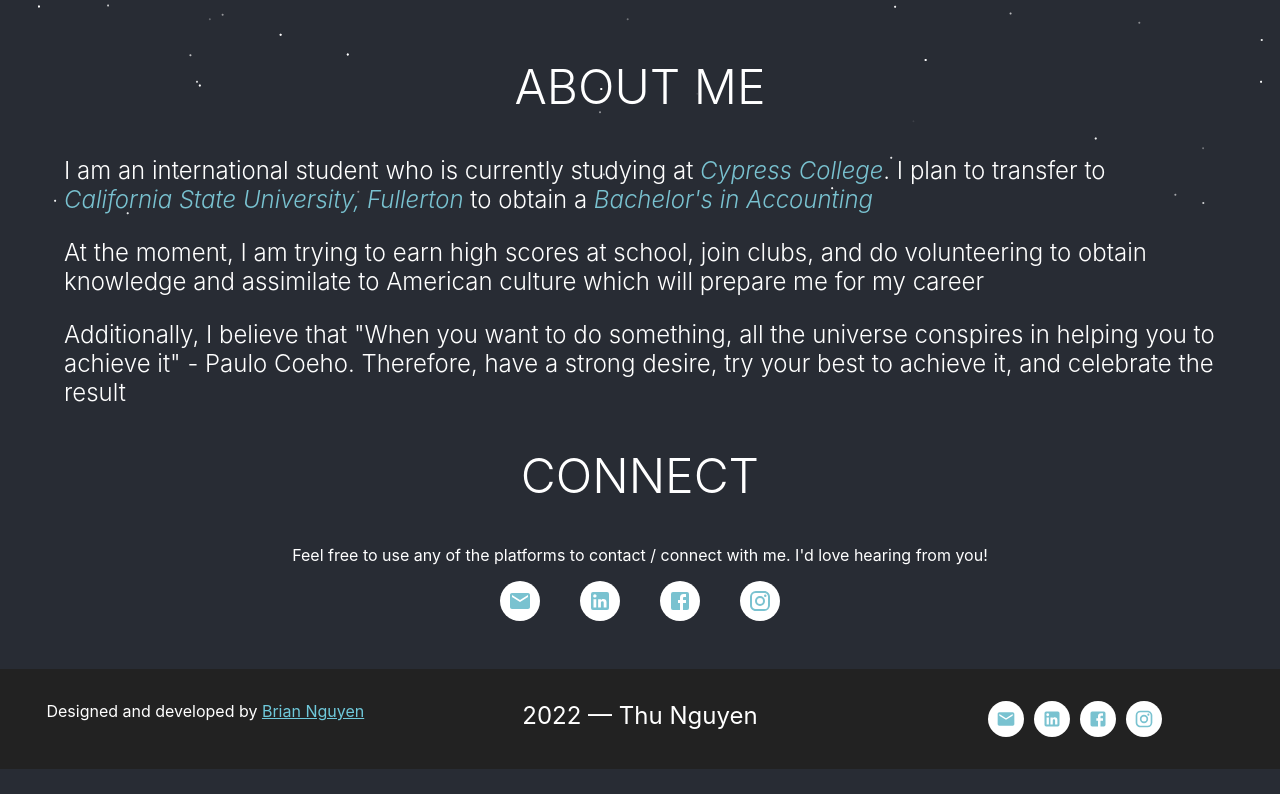
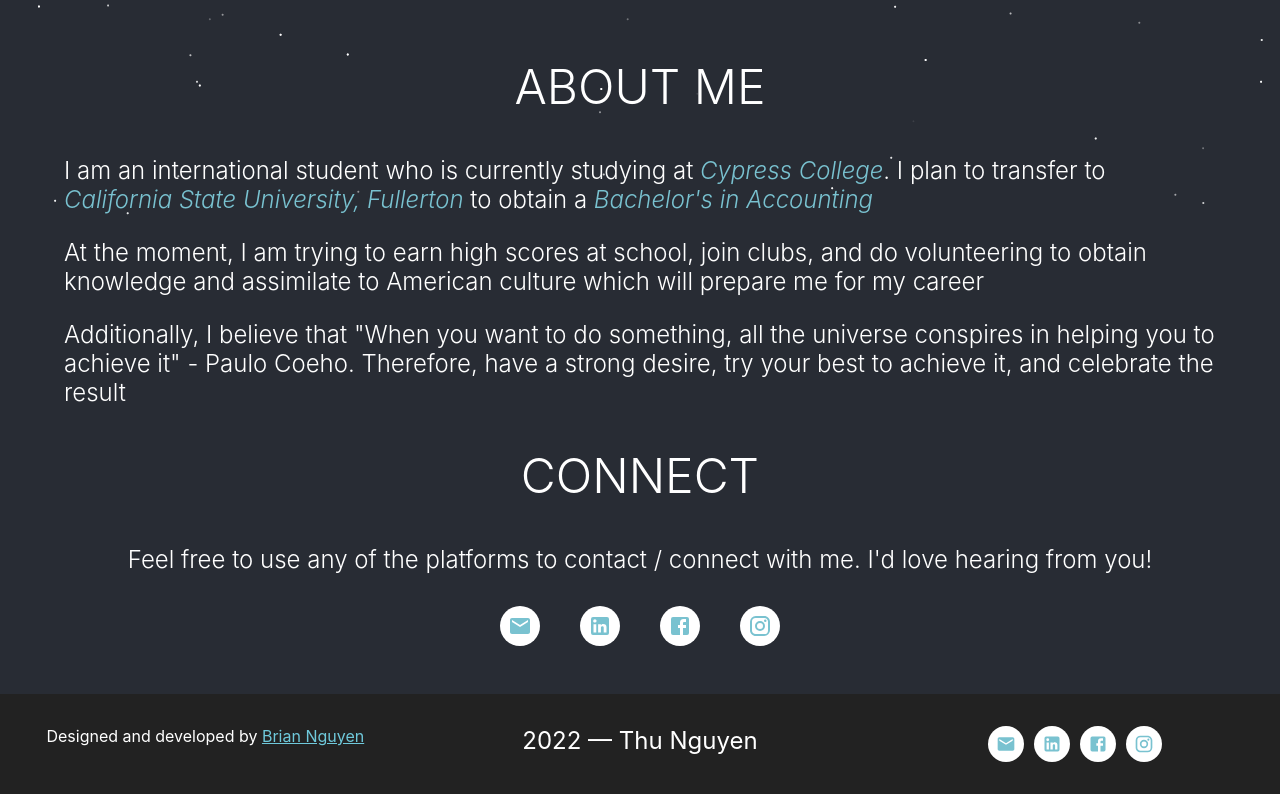
Before and after one commit to Brian-E-Nguyen/Thu-Website, a React (Create React App) app: page / in a window 1280 px wide. Shown: the part 583-1377 px from the top of the page. Before the commit the page ends 1352 px from the top, so only its background shows below. Built offline with nearby package versions, Linux system fonts and the light colour scheme.

Commit message:
Connect: description styles

```diff
--- a/src/components/Home/Connect.css
+++ b/src/components/Home/Connect.css
@@ -7,3 +7,9 @@
   text-transform: uppercase;
   font-size: 3rem;
 }
+
+.connect__description {
+  margin: 2rem 0 !important;
+  font-size: 1.5rem;
+  font-weight: 300;
+}
--- a/src/components/Home/Connect.js
+++ b/src/components/Home/Connect.js
@@ -4,7 +4,7 @@ const Connect = () => {
   return (
     <div className='connect'>
       <h1 className='connect__header'>Connect</h1>
-      <p>
+      <p className='connect__description'>
         Feel free to use any of the platforms to contact / connect with me. I'd
         love hearing from you!
       </p>
```
